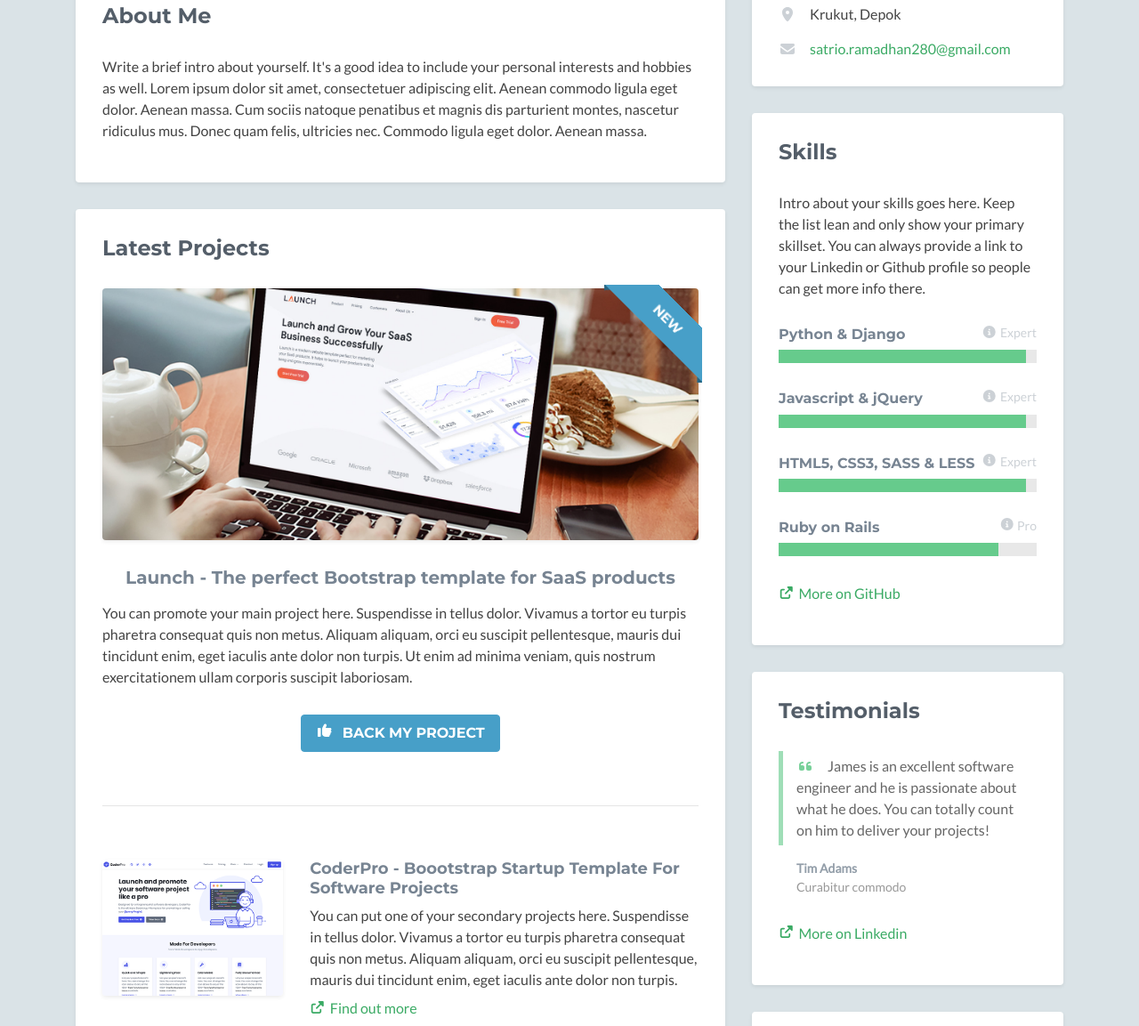
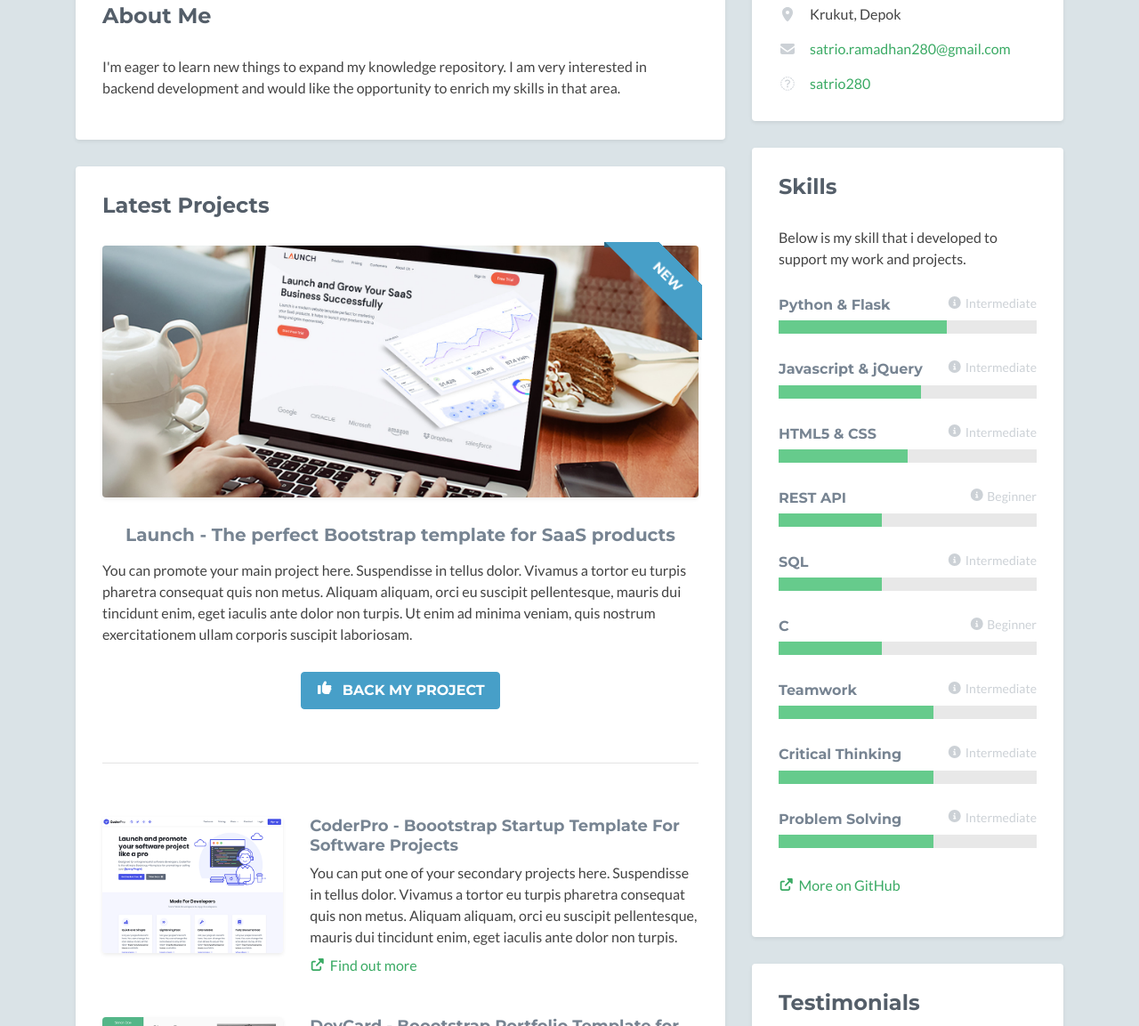
Before and after one commit to satrioramadhan280/satrioramadhan280.github.io, a plain HTML site: page index.html in a window 1280 px wide. Shown: the part 361-1514 px from the top of the page at 89% size. Drawn offline with nearby package versions, Linux system fonts and the light colour scheme; no server answers; some icons are missing.

Commit message:
Update index.html

```diff
--- a/index.html
+++ b/index.html
@@ -61,9 +61,7 @@
                     <div class="section-inner shadow-sm rounded">
                         <h2 class="heading">About Me</h2>
                         <div class="content">
-                            <p>Write a brief intro about yourself. It's a good idea to include your personal interests and hobbies as well. Lorem ipsum dolor sit amet, consectetuer adipiscing elit. Aenean commodo ligula eget dolor. Aenean massa. Cum sociis
-                                natoque penatibus et magnis dis parturient montes, nascetur ridiculus mus. Donec quam felis, ultricies nec. Commodo ligula eget dolor. Aenean massa.</p>
-
+                            <p>I'm eager to learn new things to expand my knowledge repository. I am very interested in backend development and would like the opportunity to enrich my skills in that area.</p>
                         </div>
                         <!--//content-->
                     </div>
@@ -262,6 +260,7 @@
                             <ul class="list-unstyled">
                                 <li><i class="fas fa-map-marker-alt"></i><span class="sr-only">Location:</span>Krukut, Depok</li>
                                 <li><i class="fas fa-envelope"></i><span class="sr-only">Email:</span><a href="#">satrio.ramadhan280@gmail.com</a></li>
+                                <li><i class="fas fa-line"></i><span class="sr-only">Line:</span><a href="#">satrio280</a></li>
                                 <!-- <li><i class="fas fa-link"></i><span class="sr-only">Website:</span><a href="#">https://www.website.com</a></li> -->
                             </ul>
                         </div>
@@ -276,14 +275,14 @@
                         <h2 class="heading">Skills</h2>
                         <div class="content">
                             <p class="intro">
-                                Intro about your skills goes here. Keep the list lean and only show your primary skillset. You can always provide a link to your Linkedin or Github profile so people can get more info there.</p>
+                                Below is my skill that i developed to support my work and projects.</p>
 
                             <div class="skillset">
 
                                 <div class="item">
-                                    <h3 class="level-title">Python &amp; Django<span class="level-label" data-toggle="tooltip" data-placement="left" data-animation="true" title="You can use the tooltip to explain more about your skill level..."><i class="fas fa-info-circle"></i>Expert</span></h3>
+                                    <h3 class="level-title">Python &amp; Flask<span class="level-label" data-toggle="tooltip" data-placement="left" data-animation="true" title="I have used python and flask in the past projects that i worked on. I mainly use it for web development."><i class="fas fa-info-circle"></i>Intermediate</span></h3>
                                     <div class="level-bar">
-                                        <div class="level-bar-inner" data-level="96%">
+                                        <div class="level-bar-inner" data-level="65%">
                                         </div>
                                     </div>
                                     <!--//level-bar-->
@@ -291,9 +290,9 @@
                                 <!--//item-->
 
                                 <div class="item">
-                                    <h3 class="level-title">Javascript &amp; jQuery<span class="level-label" data-toggle="tooltip" data-placement="left" data-animation="true" title="You can use the tooltip to explain more about your skill level..."><i class="fas fa-info-circle"></i>Expert</span></h3>
+                                    <h3 class="level-title">Javascript &amp; jQuery<span class="level-label" data-toggle="tooltip" data-placement="left" data-animation="false" title="I use Javascript and jQuery for web development"><i class="fas fa-info-circle"></i>Intermediate</span></h3>
                                     <div class="level-bar">
-                                        <div class="level-bar-inner" data-level="96%">
+                                        <div class="level-bar-inner" data-level="55%">
                                         </div>
                                     </div>
                                     <!--//level-bar-->
@@ -301,9 +300,9 @@
                                 <!--//item-->
 
                                 <div class="item">
-                                    <h3 class="level-title">HTML5, CSS3, SASS &amp; LESS<span class="level-label" data-toggle="tooltip" data-placement="left" data-animation="true" title="You can use the tooltip to explain more about your skill level..."><i class="fas fa-info-circle"></i>Expert</span></h3>
+                                    <h3 class="level-title">HTML5 &amp; CSS<span class="level-label" data-toggle="tooltip" data-placement="left" data-animation="false" title="You can use the tooltip to explain more about your skill level..."><i class="fas fa-info-circle"></i>Intermediate</span></h3>
                                     <div class="level-bar">
-                                        <div class="level-bar-inner" data-level="96%">
+                                        <div class="level-bar-inner" data-level="50%">
                                         </div>
                                     </div>
                                     <!--//level-bar-->
@@ -311,9 +310,59 @@
                                 <!--//item-->
 
                                 <div class="item">
-                                    <h3 class="level-title">Ruby on Rails<span class="level-label" data-toggle="tooltip" data-placement="left" data-animation="true" title="You can use the tooltip to explain more about your skill level..."><i class="fas fa-info-circle"></i>Pro</span></h3>
+                                    <h3 class="level-title">REST API<span class="level-label" data-toggle="tooltip" data-placement="left" data-animation="true" title="I have helped in developing an API for a mobile apps to make data transactions between the app and the server."><i class="fas fa-info-circle"></i>Beginner</span></h3>
                                     <div class="level-bar">
-                                        <div class="level-bar-inner" data-level="85%">
+                                        <div class="level-bar-inner" data-level="40%">
+                                        </div>
+                                    </div>
+                                    <!--//level-bar-->
+                                </div>
+                                <!--//item-->
+
+                                <div class="item">
+                                    <h3 class="level-title">SQL<span class="level-label" data-toggle="tooltip" data-placement="left" data-animation="false" title=""><i class="fas fa-info-circle"></i>Intermediate</span></h3>
+                                    <div class="level-bar">
+                                        <div class="level-bar-inner" data-level="40%">
+                                        </div>
+                                    </div>
+                                    <!--//level-bar-->
+                                </div>
+                                <!--//item-->
+
+                                <div class="item">
+                                    <h3 class="level-title">C<span class="level-label" data-toggle="tooltip" data-placement="left" data-animation="true" title="I have used C for my college course"><i class="fas fa-info-circle"></i>Beginner</span></h3>
+                                    <div class="level-bar">
+                                        <div class="level-bar-inner" data-level="40%">
+                                        </div>
+                                    </div>
+                                    <!--//level-bar-->
+                                </div>
+                                <!--//item-->
+
+                                <div class="item">
+                                    <h3 class="level-title">Teamwork<span class="level-label" data-toggle="tooltip" data-placement="left" data-animation="true" title="Teamwork is the key to finish your projects efficiently"><i class="fas fa-info-circle"></i>Intermediate</span></h3>
+                                    <div class="level-bar">
+                                        <div class="level-bar-inner" data-level="60%">
+                                        </div>
+                                    </div>
+                                    <!--//level-bar-->
+                                </div>
+                                <!--//item-->
+
+                                <div class="item">
+                                    <h3 class="level-title">Critical Thinking<span class="level-label" data-toggle="tooltip" data-placement="left" data-animation="true" title="It is important to solve problems objectively based on facts."><i class="fas fa-info-circle"></i>Intermediate</span></h3>
+                                    <div class="level-bar">
+                                        <div class="level-bar-inner" data-level="60%">
+                                        </div>
+                                    </div>
+                                    <!--//level-bar-->
+                                </div>
+                                <!--//item-->
+
+                                <div class="item">
+                                    <h3 class="level-title">Problem Solving<span class="level-label" data-toggle="tooltip" data-placement="left" data-animation="true" title="Every projects has a problem, we have to solve it."><i class="fas fa-info-circle"></i>Intermediate</span></h3>
+                                    <div class="level-bar">
+                                        <div class="level-bar-inner" data-level="60%">
                                         </div>
                                     </div>
                                     <!--//level-bar-->
```
